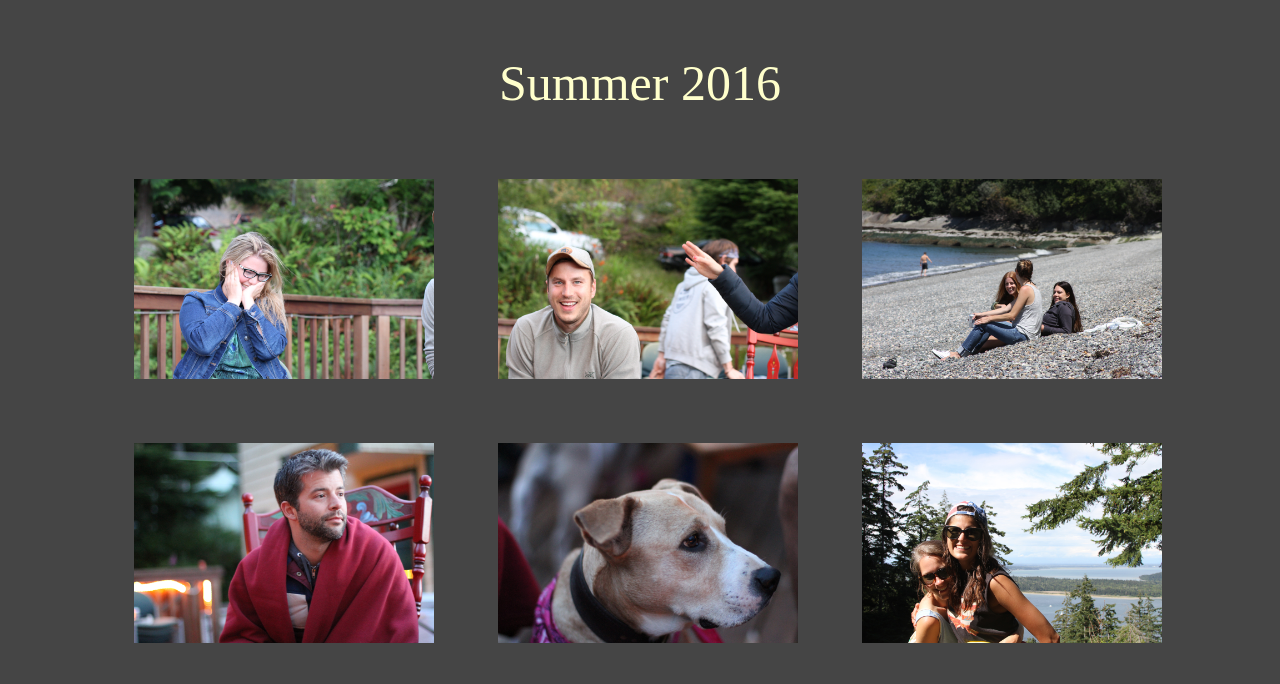
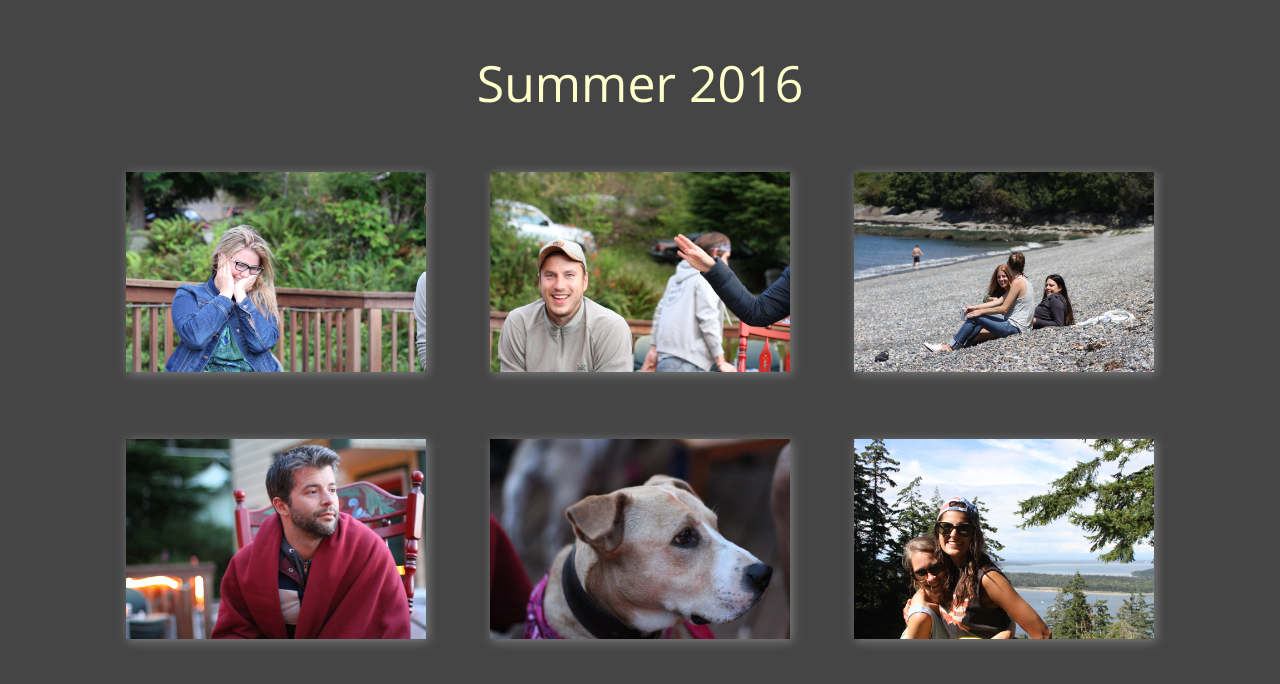
Before and after one commit to ZachKGordon/jQuery-Review, a plain HTML site: page index.html in a window 1280 px wide. Drawn offline with nearby package versions, Linux system fonts and the light colour scheme.

Commit message:
Basic styling tweeks

```diff
--- a/index.html
+++ b/index.html
@@ -4,6 +4,7 @@
     <title>This is test code</title>
     <meta name="description" content="Coding Practice">
     <meta name="author" content="Zach Gordon">
+    <link href='https://fonts.googleapis.com/css?family=Open+Sans' rel='stylesheet' type='text/css'>
     <link rel="stylesheet" type="text/css" href="reset.css">
     <link rel="stylesheet" type="text/css" href="style.css">
   </head>
@@ -14,22 +15,22 @@
       </div>
       <div>
         <ul class="flex">
-          <li class="imgSize">
+          <li>
             <a href="photoFiles/IMG_1255.jpg"> <img class="imgSize" src="photoFiles/IMG_1255.jpg" alt="Pictures from 4th of July on Lummi Island"></a>
           </li>
-          <li class="imgSize">
+          <li>
             <a href="photoFiles/IMG_1268.jpg"> <img class="imgSize" src="photoFiles/IMG_1268.jpg" alt="Pictures from 4th of July on Lummi Island"></a>
           </li>
-          <li class="imgSize">
+          <li>
             <a href="photoFiles/IMG_1463.jpg"> <img class="imgSize" src="photoFiles/IMG_1463.jpg" alt="Pictures from 4th of July on Lummi Island"></a>
           </li>
-          <li class="imgSize">
+          <li>
             <a href="photoFiles/IMG_1387.jpg"> <img class="imgSize" src="photoFiles/IMG_1387.jpg" alt="Pictures from 4th of July on Lummi Island"></a>
           </li>
-          <li class="imgSize">
+          <li>
             <a href="photoFiles/IMG_1398.jpg"> <img class="imgSize" src="photoFiles/IMG_1398.jpg" alt="Pictures from 4th of July on Lummi Island"></a>
           </li>
-          <li class="imgSize">
+          <li>
             <a href="photoFiles/IMG_1734.jpg"> <img class="imgSize" src="photoFiles/IMG_1734.jpg" alt="Pictures from 4th of July on Lummi Island"></a>
           </li>
         </ul>
@@ -39,5 +40,7 @@
 
     </section>
     <script type="text/javascript" src="app.js"></script>
+    <script src="https://ajax.googleapis.com/ajax/libs/jquery/3.1.0/jquery.min.js"></script>
+
   </body>
 </html>
--- a/style.css
+++ b/style.css
@@ -4,16 +4,21 @@ h1 {
   color: #ffc;
   font-size: 50px;
   text-align: center;
+  font-family: 'Open Sans';
 }
 body {
   background-color: #454545;
 }
 li {
   list-style: none;
+  padding: 2.5%;
 }
 .imgSize {
   height: 200px;
-  padding: 2.5%;
+  box-shadow: 2px 2px 10px #808080;
+}
+.imgSize:hover {
+  box-shadow: 2px 2px 10px #ffc;
 }
 .flex {
   display:flex;
```
